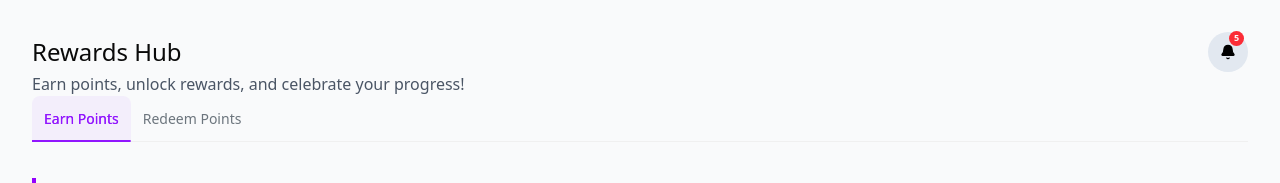
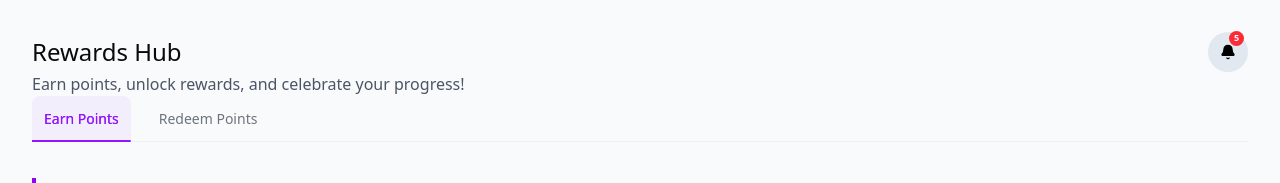
Before and after one commit to Marnin-A/flowvahub-rewards, a Next.js app: page / in a window 1280 px wide. Shown: the top 183 px of the page. Built offline with nearby package versions, Linux system fonts and the light colour scheme; what @ant-design/nextjs-registry would draw is missing.

Commit message:
refactor: minor style updates and removed un used code

```diff
--- a/app/globals.css
+++ b/app/globals.css
@@ -142,6 +142,10 @@
 .ant-tabs {
 	font-family: inherit;
 	color: var(--gray-3) !important;
+	/* column-gap: 16px !important; */
+}
+.ant-tabs-nav-list {
+	gap: 16px !important;
 }
 
 .ant-tabs-tab {
--- a/app/page.tsx
+++ b/app/page.tsx
@@ -1,9 +1,7 @@
 import EarnPoints from "@/components/earn-points";
 import Header from "@/components/header/header";
-// import { Tabs, TabsContent, TabsList, TabsTrigger } from "@/components/ui/tabs";
 import RedeemPoints from "@/components/redeem-rewards";
-import { Tabs } from "antd";
-import type { TabsProps } from "antd";
+import { Tabs, TabsProps } from "antd";
 
 export default function Home() {
 	const items: TabsProps["items"] = [
```
